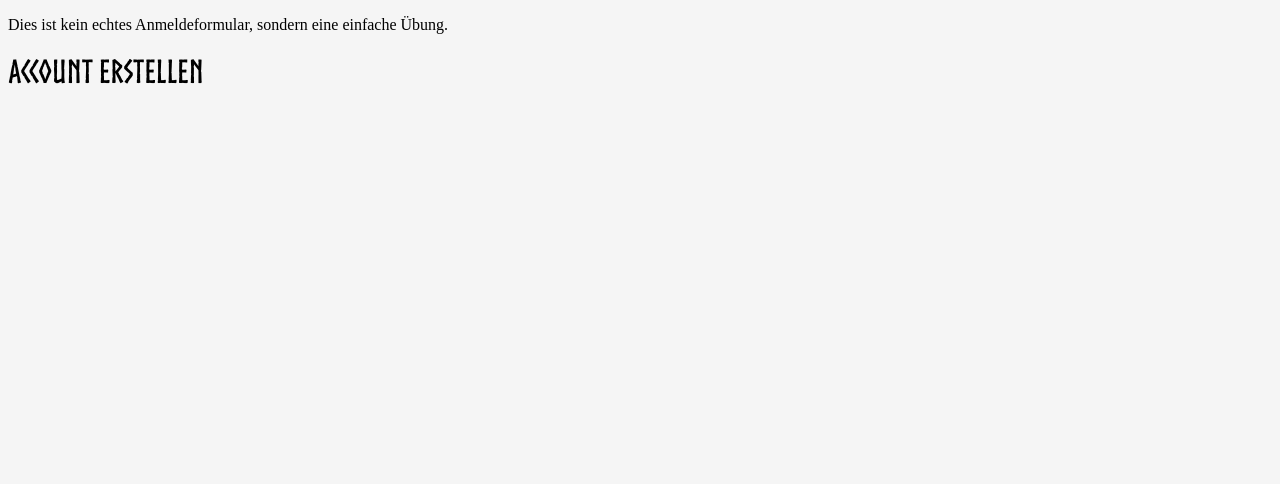
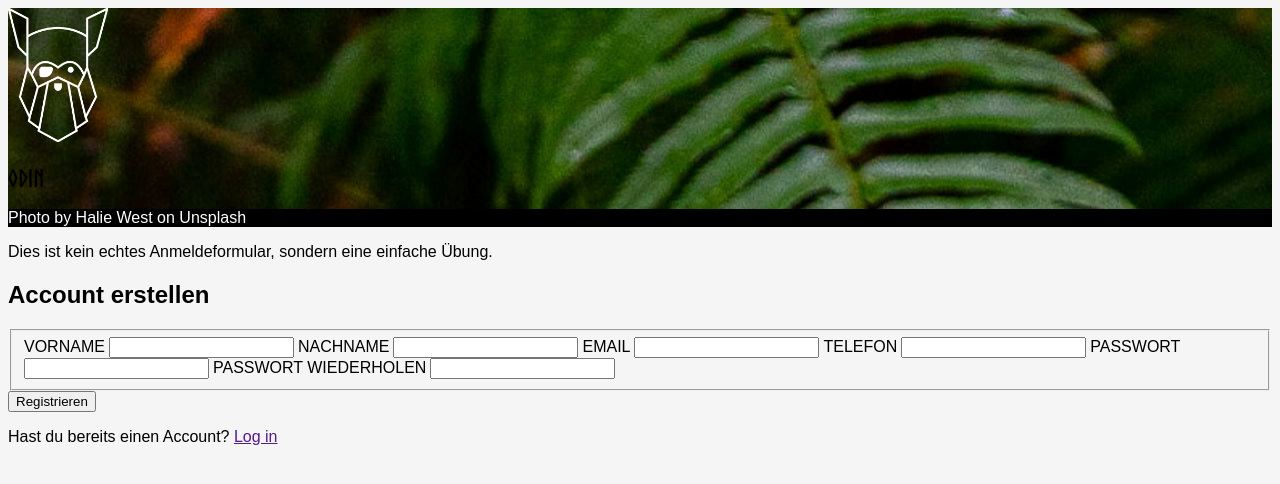
Before and after one commit to remzr/odin-signup-form, a plain HTML site: page index.html in a window 1280 px wide. Drawn offline with Linux system fonts and the light colour scheme.

Commit message:
Create base HTML-Structure and dummy text

```diff
--- a/index.html
+++ b/index.html
@@ -7,11 +7,40 @@
     <link rel="stylesheet" href="style.css">
 </head>
 <body>
-    <section>
-       <p>Dies ist kein echtes Anmeldeformular, sondern eine einfache Übung.</p>
-    </section>
+    <aside>
+        <div>
+            <span><img src="img/odin-lined.png" alt="Logo of Odins-Head as white lineart" width="100px"></span>
+            <h1>ODIN</h1>
+        </div>
+        <footer>
+            <p>Photo by Halie West on Unsplash</p>
+        </footer>
+    </aside>
     <main>
-        <h1>Account erstellen</h1>
+        <section id="section-hero">
+        <p>Dies ist kein echtes Anmeldeformular, sondern eine einfache Übung.</p>
+        </section>
+        <section id="section-form">
+                <h2>Account erstellen</h1>
+                <form action="example.com/path" method="post">
+                    <fieldset id="form-input">
+                        <label for="vorname">VORNAME</label>
+                        <input type="text" id="vorname" name="vorname">
+                        <label for="vorname">NACHNAME</label>
+                        <input type="text" id="vorname" name="nachname">
+                        <label for="vorname">EMAIL</label>
+                        <input type="email" id="email" name="email">
+                        <label for="vorname">TELEFON</label>
+                        <input type="number" id="telefon" name="telefon">
+                        <label for="vorname">PASSWORT</label>
+                        <input type="password" id="passwort" name="passwort">
+                        <label for="vorname">PASSWORT WIEDERHOLEN</label>
+                        <input type="password" id="passwort" name="passwort">
+                    </fieldset>
+                    <button type="submit">Registrieren</button>
+                    <p>Hast du bereits einen Account? <a href="">Log in</a></p>
+                </form>
+        </section>
     </main>
 </body>
 </html>
--- a/style.css
+++ b/style.css
@@ -1,6 +1,11 @@
 @font-face {
     font-family: font-main;
     src: url(./font/Norse-Bold.otf);
+}
+
+p, h2, label {
+    font-family: Arial, Helvetica, sans-serif;
+    color: black;
 }
 
 body {
@@ -10,3 +15,15 @@ body {
 h1 {
     font-family: font-main, sans-serif;
 }
+
+aside {
+    background-image: url(./img/sidebar.jpg);
+}
+
+footer {
+    background-color: rgb(0, 0, 0);
+}
+
+footer>p {
+    color: white;
+}
```
